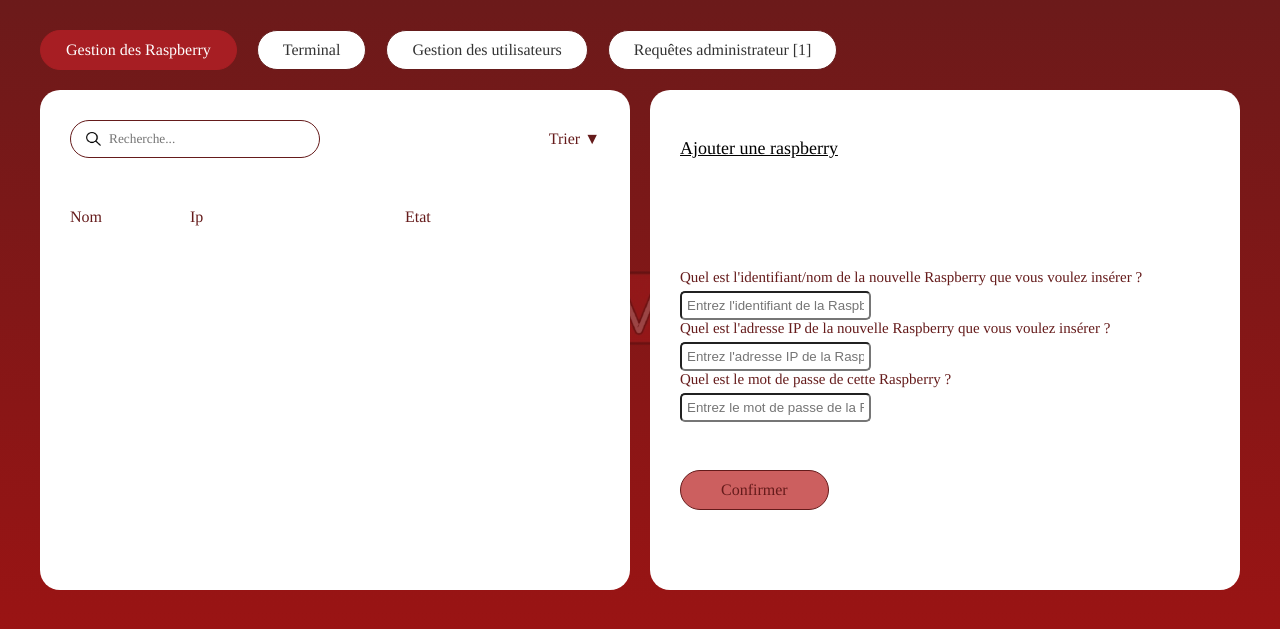
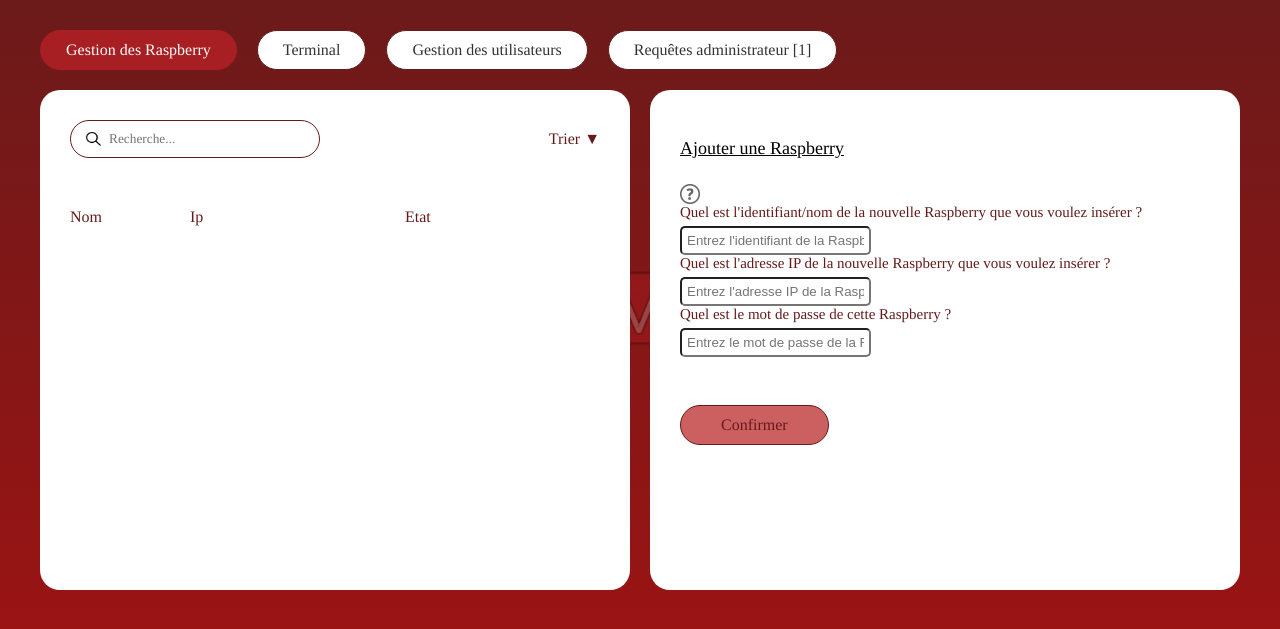
Before and after one commit to LazyToonG/S401, a Flask app: page /admin in a window 1280 px wide. Shown: the part 91-720 px from the top of the page. Run offline with Flask 3, Linux system fonts and the light colour scheme; the visitor is signed in with stand-in values (Sample User, id 1); data comes from the database, SQL or seed files in the repository; data that the repository does not hold is empty; parts of the project's set-up code (start-up, migrations or seed data) failed here and were passed over.

Commit message:
rajout aide pour ajouter un lecteur

```diff
--- a/MusiQuali/app/static/style_admin.css
+++ b/MusiQuali/app/static/style_admin.css
@@ -263,7 +263,7 @@
 }
 .modal-actions-row { display: flex; justify-content: space-between; margin-top: 35px; }
 
-.delete-img, .modif-img {
+.delete-img, .modif-img, .aide-img {
     height: auto;
     width: 20px;
     opacity: 0.6;
@@ -274,4 +274,71 @@
     width: 15px;
 }
 
-.modif-img:hover, .delete-img:hover { opacity: 1; }
+ .modif-img:hover, .delete-img:hover, .aide-img:hover { opacity: 1; }
+
+/* POP UP RASP */
+.tooltip {
+    position: relative;
+    display: inline-flex;
+    align-items: center;
+    gap: 8px;
+    cursor: pointer;
+    z-index: 10;
+}
+
+.tooltip-text {
+    visibility: hidden;
+    opacity: 0;
+
+    position: absolute;
+    top: calc(100% + 10px);
+    left: 50%;
+    transform: translateX(-50%);
+
+    background: #1e1e1e;
+    color: white;
+
+    padding: 16px;
+    border-radius: 10px;
+
+    width: min(700px, 90vw);
+
+    white-space: normal;
+    overflow-wrap: break-word;
+
+    box-shadow: 0 6px 18px rgba(0,0,0,0.35);
+
+    z-index: 9999;
+
+    transition: opacity 0.2s ease, visibility 0.2s ease;
+}
+
+/* affichage */
+.tooltip:hover .tooltip-text {
+    visibility: visible;
+    opacity: 1;
+}
+
+/* texte interne */
+.tooltip-text h3 {
+    margin-top: 0;
+    font-size: 16px;
+    margin-bottom: 10px;
+}
+
+.tooltip-text ul {
+    padding-left: 18px;
+    margin: 0;
+}
+
+.tooltip-text li {
+    margin-bottom: 8px;
+    line-height: 1.4;
+}
+
+.tooltip-text code {
+    background: #333;
+    color: #00ff99;
+    padding: 2px 5px;
+    border-radius: 4px;
+}
--- a/MusiQuali/app/templates/admin.html
+++ b/MusiQuali/app/templates/admin.html
@@ -70,11 +70,25 @@
             </div>
 
             <div class="admin-panel">
-                <h3 class="panel-title">Ajouter une raspberry</h3>
-
-                <div class="modal-content">
-                    <span class="close" onclick="closeModal()">&times;</span>
-                    <h2>{{t.titreRasp}}</h2>
+                <h3 class="panel-title">{{t.titreRasp}}</h3>
+                <!--Info pour la procédure pour mettre son Raspberry-->
+                <div class="tooltip">
+                    <img src="{{ url_for('static', filename='img/aide.png') }}" alt="aide" class="aide-img">
+                    <span class="tooltip-text">
+                        <h3>Les étapes pour configurer votre Raspberry :</h3>
+                        <h3>Pour pouvoir connecter la Raspberry il y a 3 informations nécéssaire qui nécéssite de chercher directement dans la Raspberry :</h3>
+                        <ul>
+                            <li><strong>Utilisateur :</strong> <code>whoami</code></li>
+                            <li><strong>IP :</strong> <code>ip a</code></li>
+                            <li><strong>Mot de passe :</strong> défini lors de la création du Raspberry</li>
+                            <li><strong>Utilisateur :</strong> il faut taper la commande <code>whoami</code></li>
+                            <li><strong>IP :</strong> il faut taper la commande <code>ip a</code> et chercher à la ligne
+                                <br><code>inet <strong>IPSETROUVEICI</strong> brd ADRESSERESEAU scope global dynamic noprefixroute wlp4s0</code>
+                                <br> ou la première valeur avec la commande <code>hostname -I</code></li>
+                            <li><strong>Mot de passe :</strong> Il est défini lors de la création du Raspberry</li>
+                        </ul>
+                    </span>
+                </div>
                     <form action="/admin/add_rasp" method="POST">
                         <div class="mb-3 mt-3">
                             <label for="nom" class="form-label">{{t.nomRasp}}</label>
```
